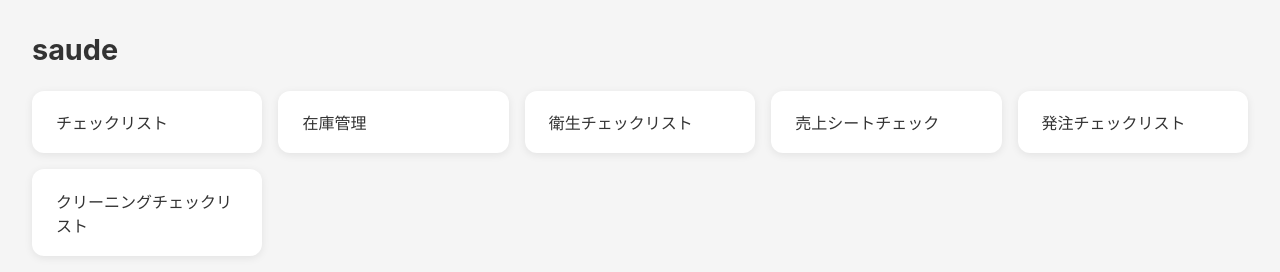
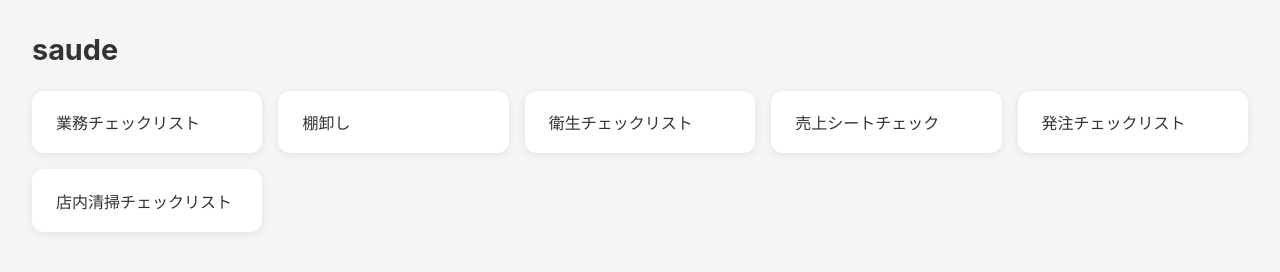
Before and after one commit to yusei-funakoshi/saude, a plain HTML site: page index.html in a window 1280 px wide. Drawn offline with Linux system fonts and the light colour scheme.

Commit message:
メニュー表示名を更新（業務チェックリスト・棚卸し・店内清掃チェックリスト）
Co-Authored-By: Claude Sonnet 4.6 <noreply@anthropic.com>

```diff
--- a/index.html
+++ b/index.html
@@ -16,12 +16,12 @@
 <body>
   <h1>saude</h1>
   <div class="grid">
-    <a href="checklist/">チェックリスト</a>
-    <a href="inventory/">在庫管理</a>
+    <a href="checklist/">業務チェックリスト</a>
+    <a href="inventory/">棚卸し</a>
     <a href="hygiene-checklist/">衛生チェックリスト</a>
     <a href="sales-sheet-checklist/">売上シートチェック</a>
     <a href="order-checklist/">発注チェックリスト</a>
-    <a href="cleaning-checklist/">クリーニングチェックリスト</a>
+    <a href="cleaning-checklist/">店内清掃チェックリスト</a>
   </div>
 </body>
 </html>
```
